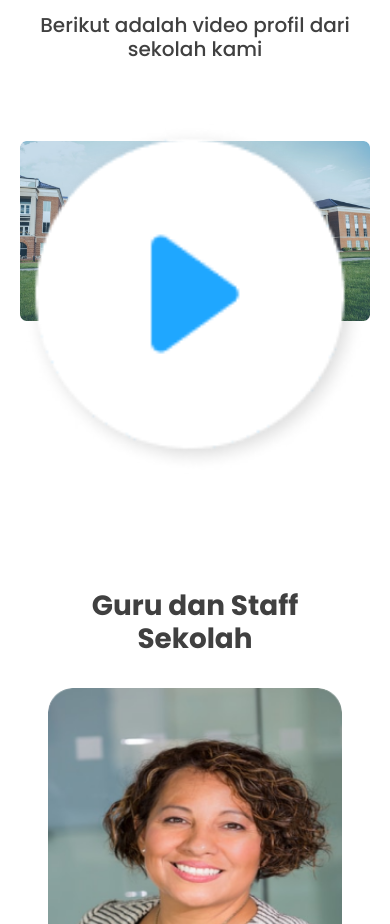
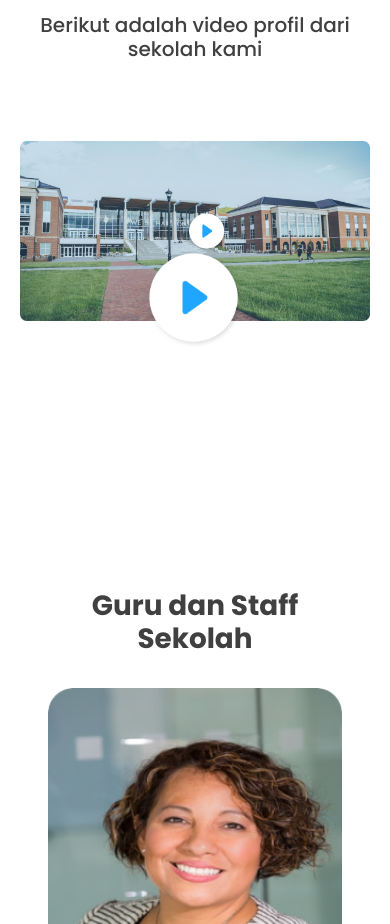
Before and after one commit to Hub-Academy-Inagata/Felda_style9, a plain HTML site: page page/about.html in a window 390 px wide. Shown: the part 2688-3612 px from the top of the page. Drawn offline with nearby package versions, Linux system fonts and the light colour scheme.

Commit message:
edit image

```diff
--- a/css/style.css
+++ b/css/style.css
@@ -410,10 +410,6 @@ footer ul.vertical li i {
         width: 100%;
         height: auto;
     }
-    #btn-play{
-        height: auto;
-        width: 100%;
-    }
     #bgv{
       height: auto;
       width: 100%;
```
